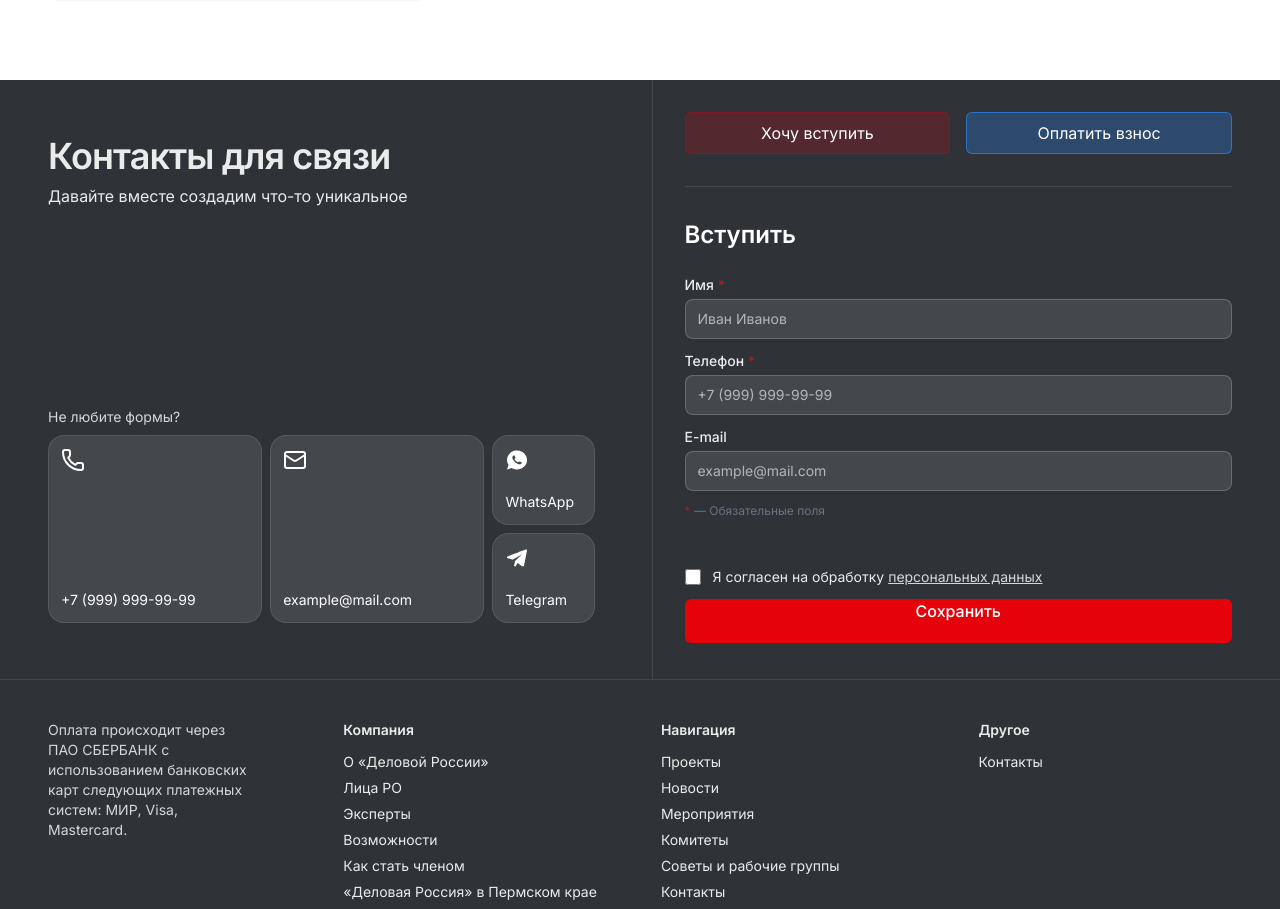
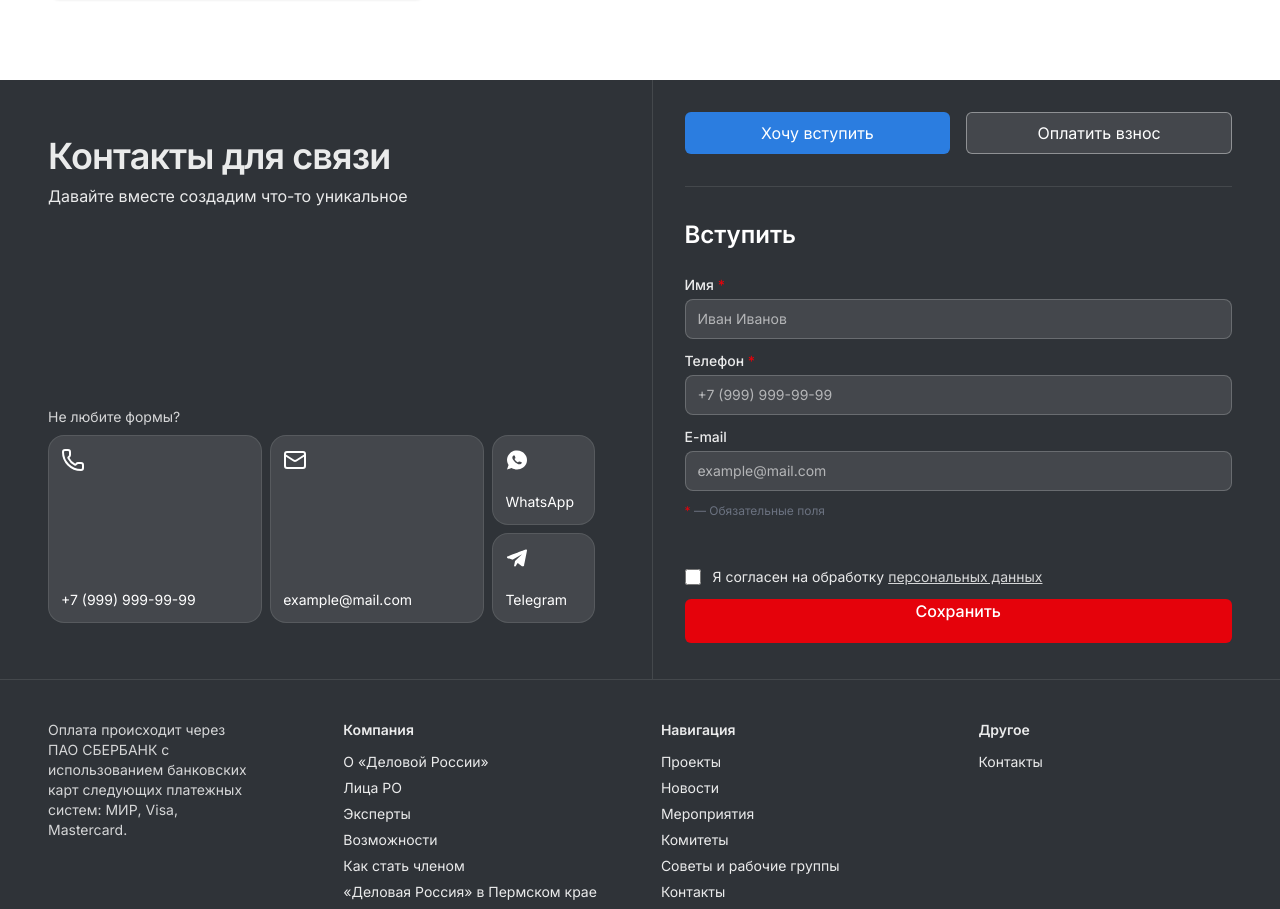
Before and after one commit to MicoNext/BusinessRussia, a Next.js app in the folder client/: page / in a window 1280 px wide. Shown: the part 3874-4783 px from the top of the page. Built offline with nearby package versions, Linux system fonts and the light colour scheme.

Commit message:
rework contactus section

```diff
--- a/client/src/components/Сontactus/ui/ContactusTabs.tsx
+++ b/client/src/components/Сontactus/ui/ContactusTabs.tsx
@@ -7,27 +7,25 @@ interface ContactusTabsProps {
 }
 
 export function ContactusTabs({ activeTab, setActiveTab }: ContactusTabsProps) {
+	const activeClasses =
+		'border-brand-primary/30 bg-brand-primary  cursor-not-allowed';
+	const normalClasses = clsx(
+		'bg-white/10 border-white/40',
+		'hover:bg-brand-accent/30 hover:border-brand-accent/60'
+	);
 	const buttonClassNames = {
 		general: clsx(
-			'flex-1 text-white border rounded-md p-2 transition-all duration-300',
-			'hover:bg-brand-accent/30 hover:border-brand-accent/60'
+			'flex-1 text-white border rounded-md p-2 transition-all duration-300'
 		),
-		form: clsx(
-			activeTab === 'form'
-				? 'bg-brand-accent/20 border-brand-accent/30'
-				: 'border-brand-primary/80 bg-brand-primary/30'
-		),
-		pay: clsx(
-			activeTab === 'pay'
-				? 'bg-brand-accent/20 border-brand-accent/60'
-				: 'border-brand-primary/80 bg-brand-primary/30'
-		),
+		form: clsx(activeTab === 'form' ? activeClasses : normalClasses),
+		pay: clsx(activeTab === 'pay' ? activeClasses : normalClasses),
 	};
 
 	return (
 		<div className='flex flex-wrap gap-4'>
 			<UnstyledButton
 				name='form'
+				disabled={activeTab === 'form'}
 				classNames={{
 					container: clsx(buttonClassNames.general, buttonClassNames.form),
 					content: clsx('items-start'),
@@ -38,6 +36,7 @@ export function ContactusTabs({ activeTab, setActiveTab }: ContactusTabsProps) {
 			</UnstyledButton>
 			<UnstyledButton
 				name='pay'
+				disabled={activeTab === 'pay'}
 				classNames={{
 					container: clsx(buttonClassNames.general, buttonClassNames.pay),
 					content: clsx('items-start'),
```
